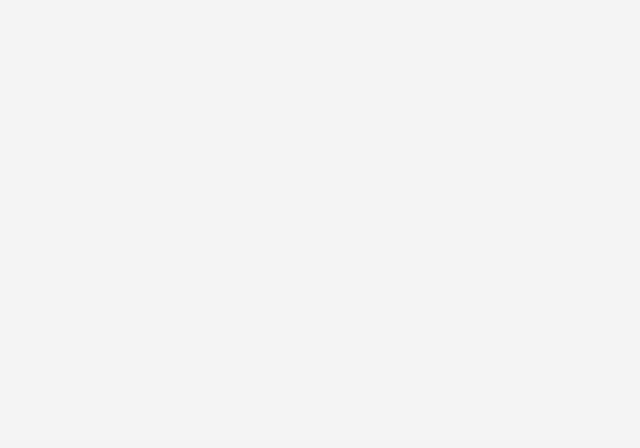
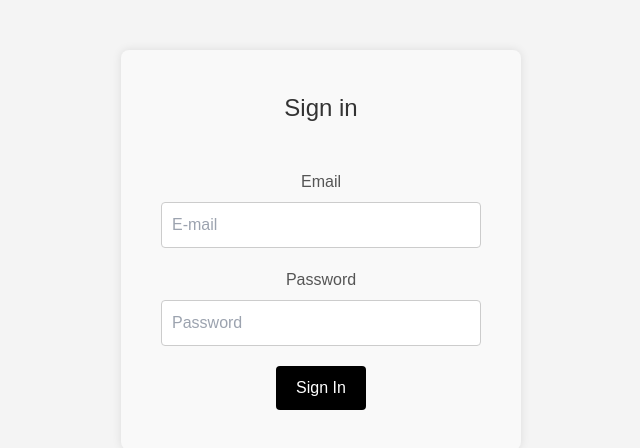
Before and after one commit to festus-sulumeti/Tuinue-wasichana, a React (Create React App) app: page /userlogin in a window 1280 px wide. Before the commit this address had no page. Shown: the top 448 px of the page, without its empty margins (319-959 px from the left). Built offline with nearby package versions, Linux system fonts and the light colour scheme.

Commit message:
wasichana

```diff
--- a/src/App.js
+++ b/src/App.js
@@ -6,9 +6,10 @@ import Donate from './components/Donate';
 import SignUp from './components/SignUp';
 import Login from './components/Login';
 import Adminlogin from './components/Adminlogin';
-
+import Userlogin from './components/Userlogin';
 
 import './App.css';
+
 
 function App() {
   return (
@@ -22,6 +23,7 @@ function App() {
           <Route path="/signup" element={<SignUp />} />
           <Route path="/login" element={<Login />} />
           <Route path="/adminlogin" element={<Adminlogin />} />
+          <Route path="/userlogin" element={<Userlogin />} />
         </Routes>
         {/* <Footer /> */}
       </div>
--- /dev/null
+++ b/src/components/Userlogin.js
@@ -0,0 +1,85 @@
+import { useState } from "react";
+import "../styling/Adminlogin.css";
+import { ToastContainer, toast } from "react-toastify";
+import "react-toastify/dist/ReactToastify.css";
+
+
+const Userlogin = () => {
+    const [email, setEmail] = useState("");
+    const [password, setPassword] = useState("");
+
+    const handleSignIn = async (e) => {
+        e.preventDefault();
+
+        try {
+            const response = await fetch("http://localhost:5555/login", {
+                method: "POST",
+                headers: {
+                    "Content-Type": "application/json",
+                },
+                body: JSON.stringify({ email, password }),
+            });
+
+            if ( response.ok) {
+                toast.success("Login Successful", {
+                    autoClose: 100,
+                    onClose: () => {
+                        window.location.href = "/Userhome";
+                    },
+                });
+            } else {
+                toast.error("invalid email")
+            }
+        } catch (error){
+            console.error("Error:", error);
+            toast.error("an error occurred. try again")
+        }
+    };
+
+
+    console.log("userlogin component rendered");
+
+    return (
+        <div className="wrapper2">
+            <div className="container1">
+                <h2>Sign in</h2>
+                <br />
+
+                <form onSubmit={handleSignIn}>
+                    <div className="form-group">
+                        <label htmlFor="email">Email</label>
+                        <input
+                        type="email"
+                        name="email"
+                        id="email"
+                        placeholder="E-mail"
+                        value={email}
+                        onChange={(e) => setEmail(e.target.value)}
+                        required
+                        />
+                    </div>
+
+
+                    <div className="form-group">
+                        <label htmlFor="password">Password</label>
+                        <input
+                        type="password"
+                        name="password"
+                        id="password"
+                        placeholder="Password"
+                        value={password}
+                        onChange={(e) => setPassword(e.target.value)}
+                        required
+                        />
+                    </div>
+                    <button type="submit" >Sign In</button>
+
+                </form>
+                <ToastContainer />
+            </div>
+        </div>
+    )
+
+}
+
+export default Userlogin;
```
